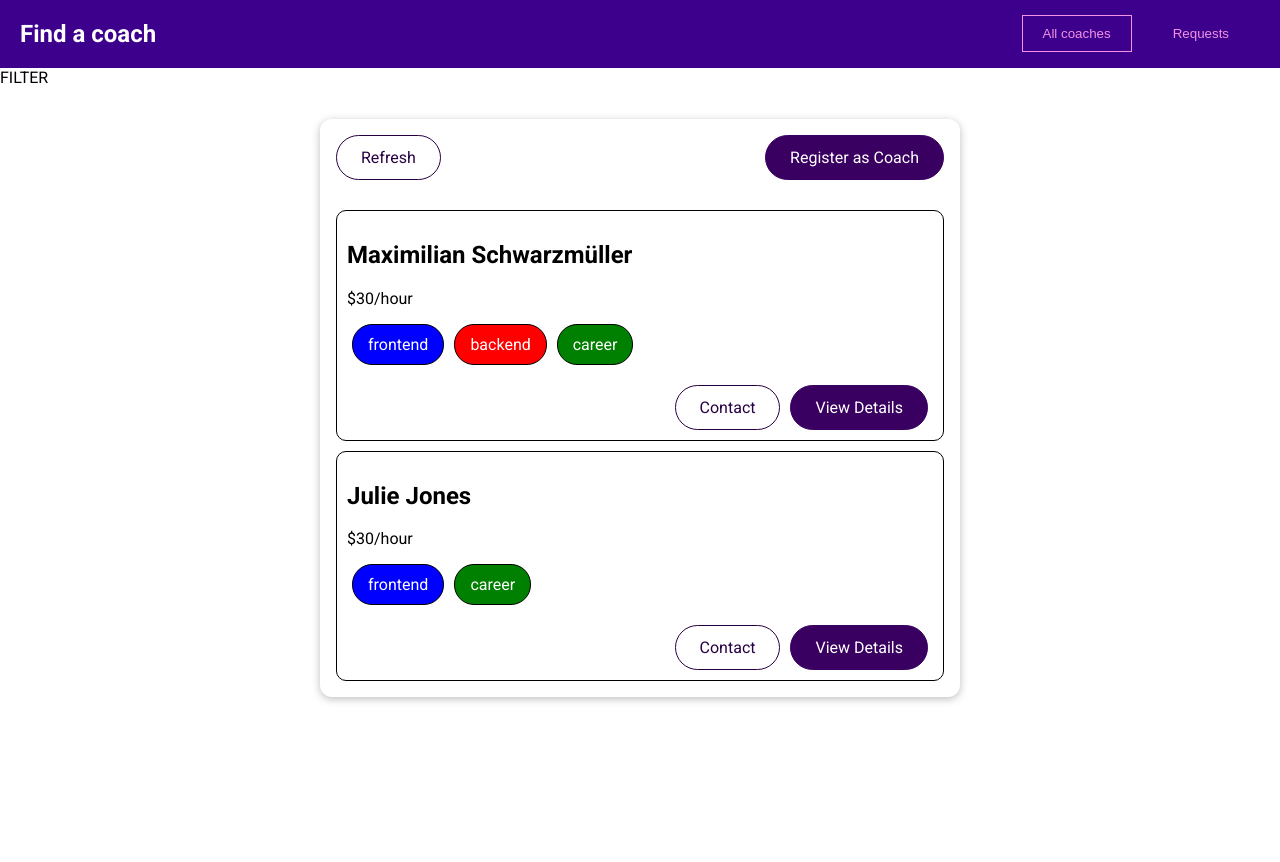
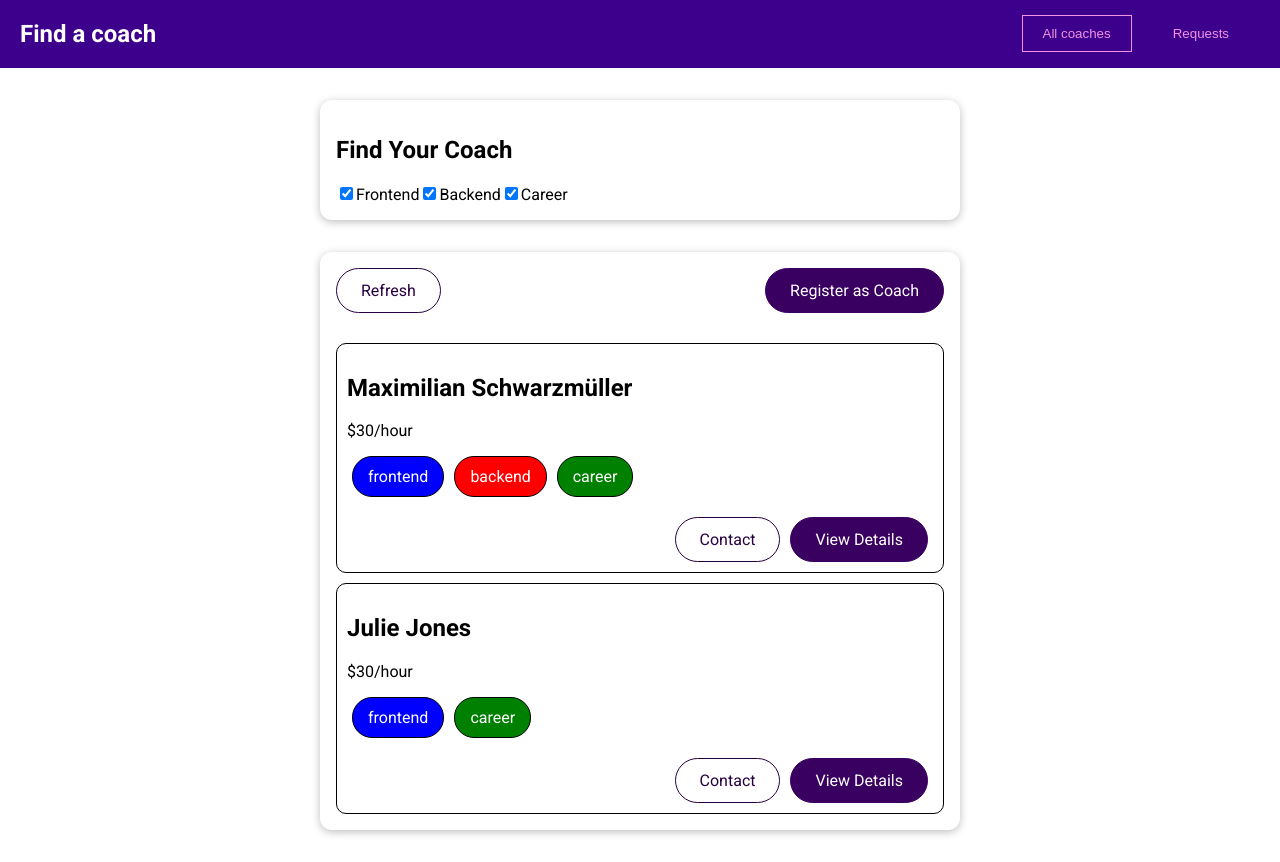
Before and after one commit to volbur/Coach-Web-App, a Vue app: page /coaches in a window 1280 px wide. Before the commit the page ends 800 px from the top, so only its background shows below. Built offline with nearby package versions, Linux system fonts and the light colour scheme.

Commit message:
Add filtering coaches

```diff
--- /dev/null
+++ b/src/components/coaches/CoachFilter.vue
@@ -0,0 +1,66 @@
+<template>
+  <BaseCard>
+    <h2>Find Your Coach</h2>
+    <span class="filter-option">
+      <input
+        type="checkbox"
+        id="frontend"
+        name="frontend"
+        checked
+        @change="setFilter"
+      />
+      <label for="frontend">Frontend</label>
+    </span>
+
+    <span class="filter-option">
+      <input
+        type="checkbox"
+        id="backend"
+        name="backend"
+        checked
+        @change="setFilter"
+      />
+      <label for="backend">Backend</label>
+    </span>
+
+    <span class="filter-option">
+      <input
+        type="checkbox"
+        id="career"
+        name="career"
+        checked
+        @change="setFilter"
+      />
+      <label for="career">Career</label>
+    </span>
+  </BaseCard>
+</template>
+
+<script>
+export default {
+  emits: ['change-filter'],
+  data() {
+    return {
+      filters: {
+        frontend: true,
+        backend: true,
+        career: true,
+      },
+    };
+  },
+  methods: {
+    setFilter(event) {
+      const id = event.target.id;
+      const checked = event.target.checked;
+
+      const objNew = {
+        ...this.filters,
+        [id]: checked,
+      };
+
+      this.filters = objNew;
+      this.$emit('change-filter', objNew);
+    },
+  },
+};
+</script>
--- a/src/pages/coaches/CoachDetail.vue
+++ b/src/pages/coaches/CoachDetail.vue
@@ -1,4 +1,55 @@
 <template>
-  <p>DETAILS FOR COACH CONTACT A COACH</p>
-  <button>contact</button>
+  <section>
+    <BaseCard>
+      <h2>{{ fullName }}</h2>
+      <p>${{ rate }}/hour</p>
+    </BaseCard>
+  </section>
+  <section>
+    <BaseCard>
+      <p>Interested? Reach out now!</p>
+      <BaseButton :to="contactLink" link>Contact</BaseButton>
+    </BaseCard>
+  </section>
+  <section>
+    <BaseCard>
+      <BaseBadge v-for="area in areas" :key="area" :area="area" />
+      <p>
+        {{ description }}
+      </p>
+    </BaseCard>
+  </section>
 </template>
+
+<script>
+export default {
+  props: ['id'],
+  data() {
+    return {
+      selectedCoach: null,
+    };
+  },
+  computed: {
+    fullName() {
+      return this.selectedCoach.firstName + ' ' + this.selectedCoach.lastName;
+    },
+    areas() {
+      return this.selectedCoach.areas;
+    },
+    rate() {
+      return this.selectedCoach.hourlyRate;
+    },
+    description() {
+      return this.selectedCoach.description;
+    },
+    contactLink() {
+      return this.$route.path + '/' + this.id + '/contact';
+    },
+  },
+  created() {
+    this.selectedCoach = this.$store.getters['coaches/coaches'].find(
+      (coach) => coach.id === this.id
+    );
+  },
+};
+</script>
--- a/src/pages/coaches/CoachesList.vue
+++ b/src/pages/coaches/CoachesList.vue
@@ -1,5 +1,7 @@
 <template>
-  <section>FILTER</section>
+  <section>
+    <CoachFilter @change-filter="setFilters" />
+  </section>
   <section>
     <BaseCard>
       <div class="controls">
@@ -22,17 +24,45 @@
 
 <script>
 import CoachItem from '../../components/coaches/CoachItem.vue';
+import CoachFilter from '../../components/coaches/CoachFilter.vue';
 
 export default {
   components: {
     CoachItem,
+    CoachFilter,
+  },
+  data() {
+    return {
+      activeFilters: {
+        frontend: true,
+        backend: true,
+        career: true,
+      },
+    };
   },
   computed: {
     hasCoaches() {
       return this.$store.getters['coaches/hasCoaches'];
     },
     filteredCoaches() {
-      return this.$store.getters['coaches/coaches'];
+      const coaches = this.$store.getters['coaches/coaches'];
+
+      return coaches.filter((coach) => {
+        if (this.activeFilters.frontend && coach.areas.includes('frontend')) {
+          return true;
+        }
+        if (this.activeFilters.backend && coach.areas.includes('backend')) {
+          return true;
+        }
+        if (this.activeFilters.career && coach.areas.includes('career')) {
+          return true;
+        }
+      });
+    },
+  },
+  methods: {
+    setFilters(updatedFilters) {
+      this.activeFilters = updatedFilters;
     },
   },
 };
--- a/src/router.js
+++ b/src/router.js
@@ -15,6 +15,7 @@
     {
       path: '/coaches/:id',
       component: CoachDetail,
+      props: true,
       children: [
         { path: 'contact', component: ContactCoach } // /coaches/c1/contact
       ]
```
